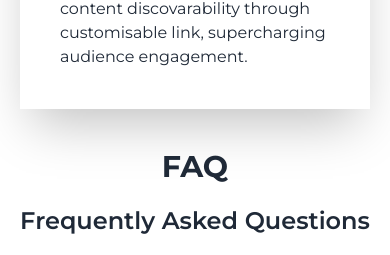
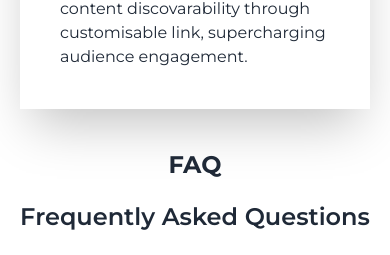
Before and after one commit to patrickiyiakimo/url-shortener-client, a React (Create React App) app: page / in a window 390 px wide. Shown: the part 2097-2352 px from the top of the page. Built offline with nearby package versions, Linux system fonts and the light colour scheme.

Commit message:
changed a font size

```diff
--- a/src/components/Faq.jsx
+++ b/src/components/Faq.jsx
@@ -4,7 +4,7 @@ const Faq = () => {
   return (
     <div className="font-abc  mb-20" id="faq">
       <div>
-        <h1 className="text-center text-3xl md:text-6xl font-bold p-5">FAQ</h1>
+        <h1 className="text-center text-2xl md:text-6xl font-bold p-5">FAQ</h1>
         <p className="text-center text-2xl font-semibold pb-10">
           Frequently Asked Questions
         </p>
```
